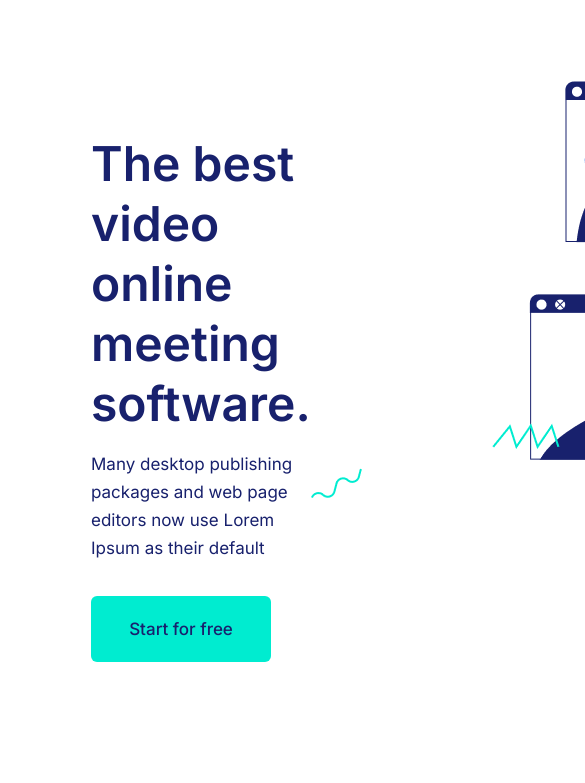
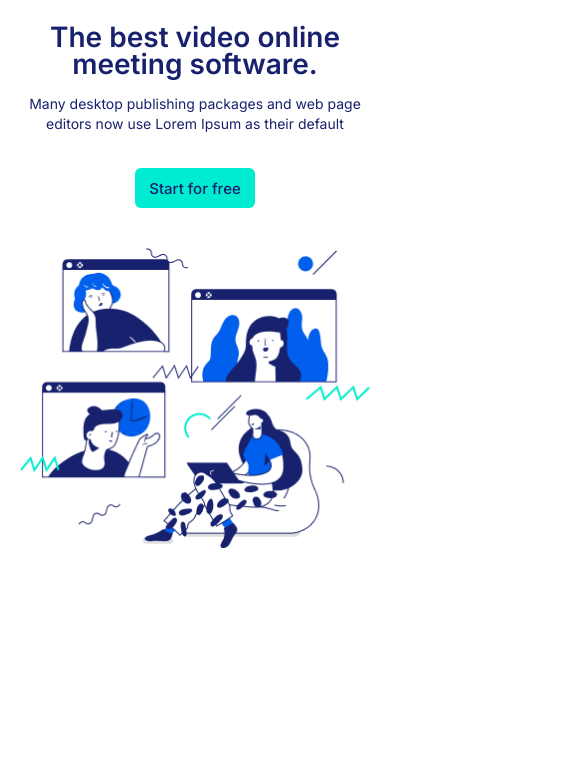
Before and after one commit to Shujinko53/Blackwall_project, a website: page src/index.html in a window 390 px wide. Shown: the part 61-844 px from the top of the page, 585 px wide, since content can reach past the window. Drawn offline with nearby package versions, Linux system fonts and the light colour scheme; files that its build step writes are made by us from their sources.

Commit message:
Promo section has been done and stylized

```diff
--- a/src/index.html
+++ b/src/index.html
@@ -46,7 +46,11 @@
                     <p class="promo__text">Many desktop publishing packages and web page editors now use Lorem Ipsum as their default</p>
                     <button class="button button_promo">Start for free</button>
                 </div>
-                <img class="promo__image" src="img/promo_img.png" alt="people">
+                <picture>
+                    <source type="image/png" media="(min-width: 1200px)" srcset="img/promo_img.png">
+                    <source type="image/png" media="(max-width: 540px)" srcset="img/promo_img_mobile.png">
+                    <img class="promo__image" srcset="img/promo_img.png" alt="people">
+                </picture>
             </div>
         </section>
     </main>
--- a/src/sass/blocks/_buttons.scss
+++ b/src/sass/blocks/_buttons.scss
@@ -32,3 +32,22 @@
         background-color: #00ecd0;
     }
 }
+
+@media (max-width: 540px) {
+    .button {
+        width: 100px;
+        height: 36px;
+
+        font-size: 15px;
+        line-height: 27px;
+
+        &_promo {
+            width: 120px;
+            height: 40px;
+            margin: 0 auto;
+
+            font-size: 15px;
+            line-height: 27px;
+        }
+    }
+}
--- a/src/sass/blocks/_header.scss
+++ b/src/sass/blocks/_header.scss
@@ -1,5 +1,5 @@
 .header {
-    margin: 0 auto;
+    margin: 0 auto 50px;
 
     &__wrapper {
         display: flex;
@@ -26,10 +26,12 @@
 
 @media (max-width: 540px) {
     .header {
+        margin: 0 auto 40px;
+
         &__wrapper {
             position: relative;
             justify-content: space-between;
-            margin: 25px 28px 0 14px;
+            margin: 25px 15px 0;
         }
 
         &__logo {
@@ -43,11 +45,15 @@
             position: fixed;
             top: 65px;
             left: -200%;
+            z-index: 10;
+
             display: none;
             flex-direction: column-reverse;
             flex-grow: 0;
             width: 240px;
             min-height: 260px;
+
+            background-color: #fff;
 
             box-shadow: 4px 5px 12px -5px #4e4e4e;
 
@@ -55,6 +61,8 @@
 
 
             &--active {
+                z-index: 10;
+
                 display: flex;
                 left: 23px;
             }
--- a/src/sass/blocks/_promo.scss
+++ b/src/sass/blocks/_promo.scss
@@ -1,21 +1,19 @@
 .promo {
-
     &__container {
         display: flex;
         justify-content: space-between;
-        align-items: center;
+        align-items: flex-start;
         max-width: 1170px;
         margin: 0 auto;
-
     }
 
     &__content {
         display: flex;
         flex-direction: column;
         align-items: flex-start;
-        margin-right: 0;
+        margin-right: -130px;
         max-width: 500px;
-        padding-top: 150px;
+        padding-top: 95px;
     }
 
     &__title {
@@ -35,4 +33,63 @@
         line-height: 28px;
         color: $main_color;
     }
+
+    &__image {
+        flex-shrink: 0;
+        width: 786px;
+        height: 518px;
+    }
 }
+
+@media (max-width: 540px) {
+    .promo {
+        &__container {
+            display: flex;
+            flex-direction: column;
+            justify-content: flex-start;
+            align-items: center;
+            max-width: 100%;
+            margin: 0 auto;
+            padding: 0 20px;
+        }
+
+        &__content {
+            margin-right: 0;
+            max-width: 100%;
+            width: 100%;
+            margin-bottom: 40px;
+            padding-top: 0;
+
+            text-align: center;
+        }
+
+        &__title {
+            margin-bottom: 16px;
+
+            font-size: 28px;
+            line-height: 27px;
+        }
+
+        &__text {
+            margin: 0;
+            margin-bottom: 34px;
+
+            font-size: 14px;
+            line-height: 20px;
+        }
+
+        &__image {
+            width: 350px;
+            height: 300px;
+        }
+    }
+}
+
+@media (max-width: 360px) {
+    .promo {
+        &__image {
+            width: 310px;
+            height: 260px;
+        }
+    }
+}
--- a/src/sass/blocks/_user-list.scss
+++ b/src/sass/blocks/_user-list.scss
@@ -33,14 +33,6 @@
                 font-size: 14px;
                 line-height: 26px;
             }
-
-            button {
-                width: 100px;
-                height: 36px;
-
-                font-size: 15px;
-                line-height: 27px;
-            }
         }
     }
 }
--- a/src/sass/style.scss
+++ b/src/sass/style.scss
@@ -36,7 +36,6 @@
 .page {
     max-width: 1170px;
     margin: 0 auto;
-    padding: 0 83px;
 }
 
 @media (max-width: 540px) {
@@ -79,4 +78,8 @@
             }
         }
     }
+
+    .page {
+        max-width: 100%;
+    }
 }
```
